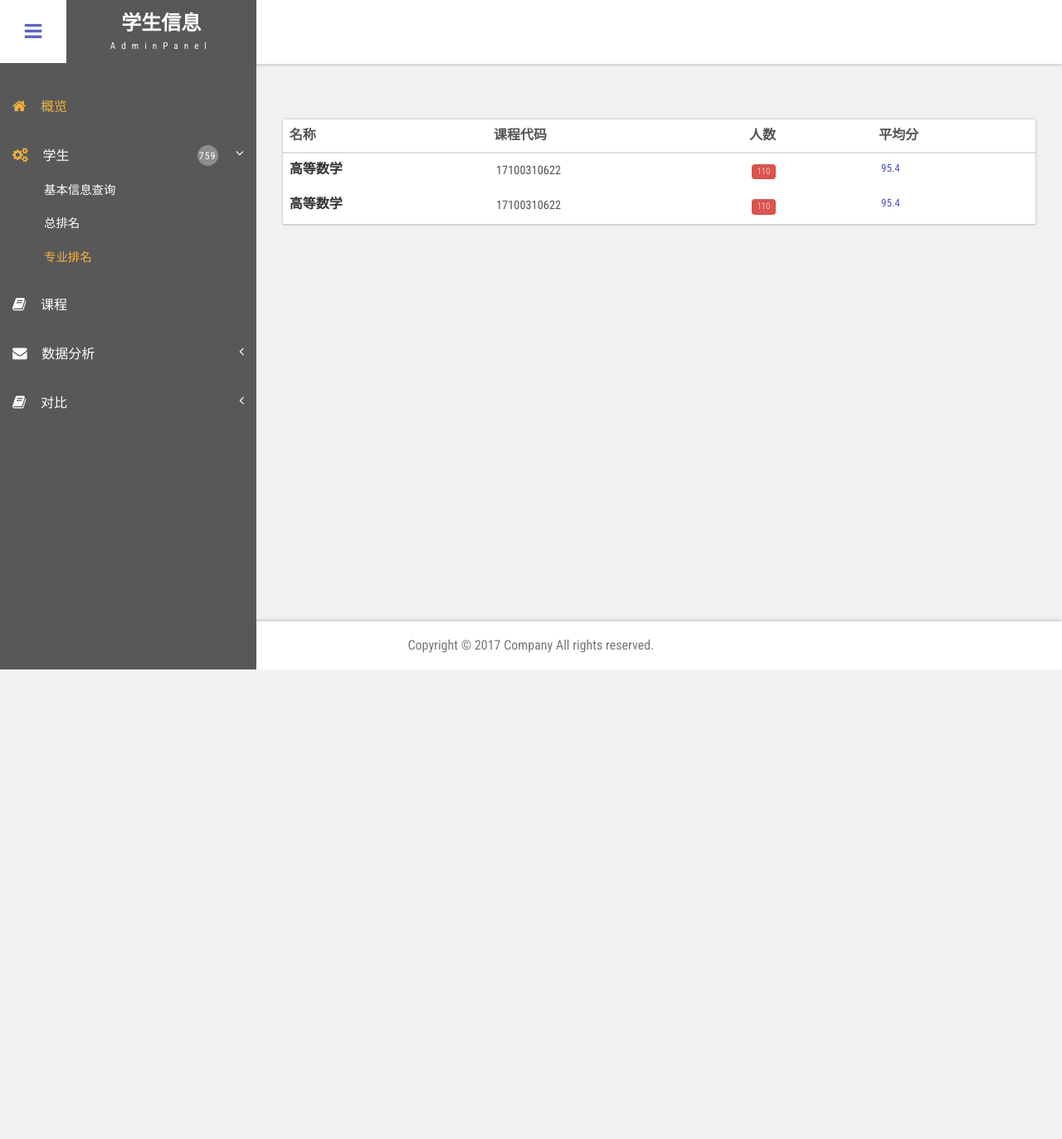
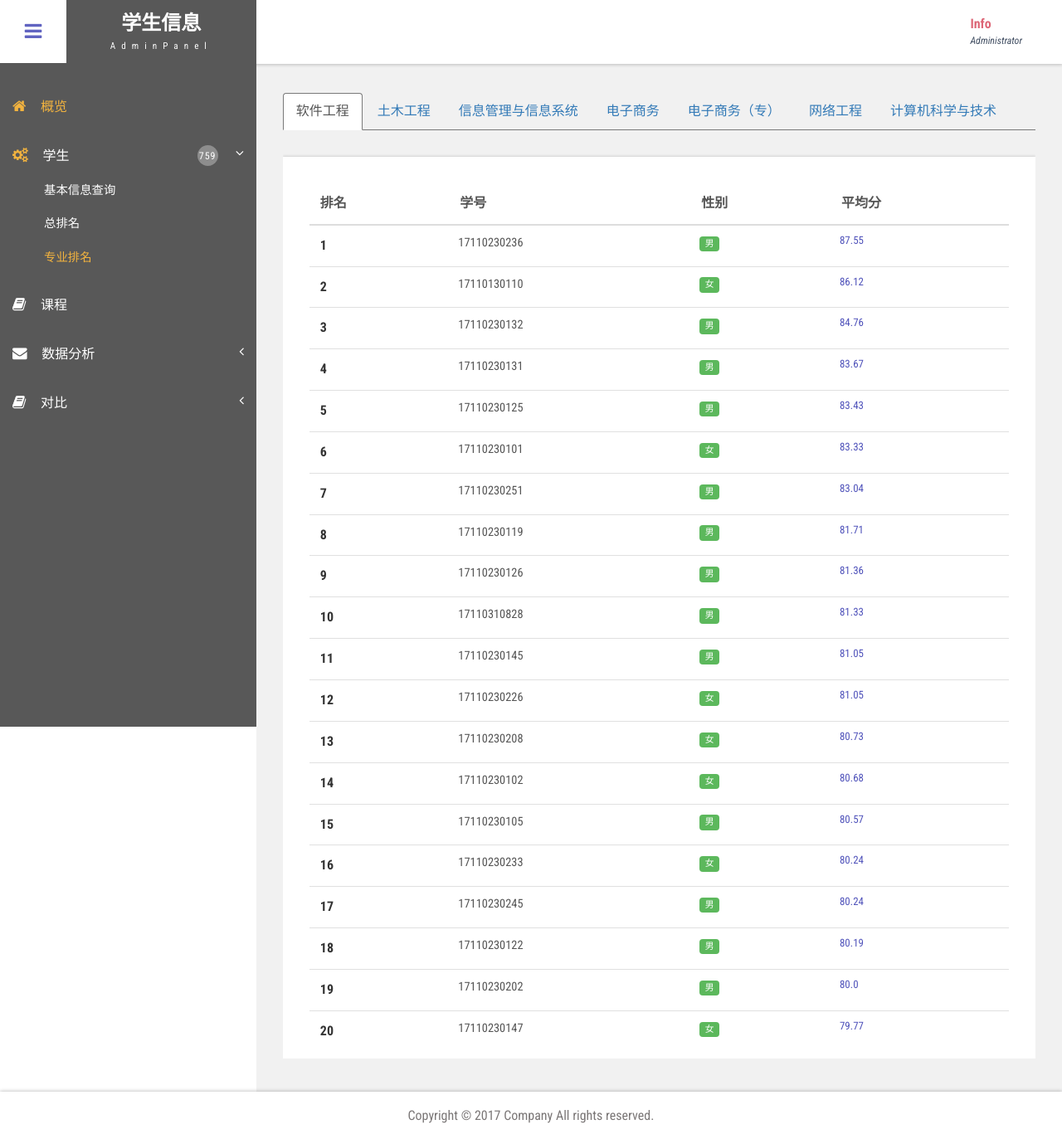
Before and after one commit to situmaimes/studentscoreanalysissystem, a Flask app: page /specializedRank in a window 1280 px wide. Shown: the whole page at 83% size. Before the commit the page ends 807 px from the top, so only its background shows below. Run offline with Flask 2, Linux system fonts and the light colour scheme; data comes from the database, SQL or seed files in the repository; both versions use the stored data as it was after the commit; parts of the project's set-up code (start-up, migrations or seed data) failed here and were passed over; some libraries are stand-ins or nearby versions.

Commit message:
add favicon.ico, specializedRank page

```diff
--- a/app/main/views.py
+++ b/app/main/views.py
@@ -44,16 +44,47 @@ def students():
 
 @main.route("/lesson",methods=["GET","POST"])
 def lessons():
+
     return render_template("lessons.html",studentNum=main.studentNum)
 @main.route("/totalRank",methods=["GET","POST"])
 def totalRank():
-    top20score = Student.query.order_by(Student.average.desc()).all()[:100]
-
-    g.score = top20score
-    return render_template("totalRank.html",studentNum=main.studentNum, g = g)
+    topscore = Student.query.order_by(Student.average.desc()).all()[:300]
+    for stu in topscore:
+        stu.average = round(stu.average, 2)
+    g.score = topscore
+    return render_template("totalRank.html", studentNum = main.studentNum, g = g)
 @main.route("/specializedRank",methods=["GET","POST"])
 def specializedRank():
-    return render_template("specializedRank.html",studentNum=main.studentNum)
+    software_score = Student.query.filter_by(majorName = '软件工程').order_by(Student.average.desc()).all()[:20]
+    for stu in software_score:
+        stu.average = round(stu.average, 2)
+    civil_score = Student.query.filter_by(majorName = '土木工程').order_by(Student.average.desc()).all()[:20]
+    for stu in civil_score:
+        stu.average = round(stu.average, 2)
+    info_score = Student.query.filter_by(majorName = '信息管理与信息系统').order_by(Student.average.desc()).all()[:20]
+    for stu in info_score:
+        stu.average = round(stu.average, 2)
+    e_bussiness_score = Student.query.filter_by(majorName = '电子商务').order_by(Student.average.desc()).all()[:20]
+    for stu in e_bussiness_score:
+        stu.average = round(stu.average, 2)
+    e_bussiness_s_score = Student.query.filter_by(majorName = '电子商务（专）').order_by(Student.average.desc()).all()[:20]
+
+    net_score = Student.query.filter_by(majorName = '网络工程').order_by(Student.average.desc()).all()[:17]
+    for stu in net_score:
+        stu.average = round(stu.average, 2)
+    cs_score = Student.query.filter_by(majorName = '计算机科学与技术').order_by(Student.average.desc()).all()[:20]
+    for stu in cs_score:
+        stu.average = round(stu.average, 2)
+    specializedScore = []
+    specializedScore.append({'name': '软件工程', 'score': software_score})
+    specializedScore.append({'name': '土木工程', 'score': civil_score})
+    specializedScore.append({'name': '信息管理与信息系统', 'score': info_score})
+    specializedScore.append({'name': '电子商务', 'score': e_bussiness_score})
+    specializedScore.append({'name': '电子商务（专）', 'score': e_bussiness_s_score})
+    specializedScore.append({'name': '网络工程', 'score': net_score})
+    specializedScore.append({'name': '计算机科学与技术', 'score': cs_score})
+    g.specializedScore = specializedScore
+    return render_template("specializedRank.html", studentNum = main.studentNum, g = g)
 
 
 
--- a/app/templates/index.html
+++ b/app/templates/index.html
@@ -42,7 +42,7 @@
 						<h4 class="title">性别比例</h4>
 						<canvas id="pie" height="300" width="600"> </canvas>
 					</div>
-					<div class="col-md-8 stats-info widget states-mdl">
+					<div class="col-md-6 stats-info states-mdl widget">
 						<div class="stats-title">
 							<h4 class="title">专业分布</h4>
 						</div>
@@ -101,7 +101,7 @@
 				</div>
 				<div class="row">
 
-					<div class="stats-info widget-shadow">
+					<div class="panel-body widget-shadow">
 						<table class="table stats-table table-hover">
 							<thead>
 								<tr>
--- a/app/templates/specializedRank.html
+++ b/app/templates/specializedRank.html
@@ -5,33 +5,44 @@
 		<div class="row-one">
 			<div class="clearfix"> </div>
 		</div>
+
+			<ul id="myTabs" class="nav nav-tabs" role="tablist">
+				{% for major in g.specializedScore %}
+				<li role="presentation" class="{% if loop.index == 1 %}active{% endif %}">
+					<a href="#{{ loop.index }}" id="{{ loop.index }}-tab" role="tab" data-toggle="tab" aria-controls="{{ loop.index }}" aria-expanded="{% if loop.index == 1 %}true{% endif %}">{{ major.name }}</a>
+				</li>
+				{% endfor %}
+			</ul>
+				<div id="myTabContent" class="tab-content scrollbar1" tabindex="5001" style="overflow: hidden; outline: none;">
+					{% for major in g.specializedScore %}
+					<div role="tabpanel" class="tab-pane {% if loop.index == 1 %}active in{% endif %}" id="{{ loop.index }}" aria-labelledby="{{ loop.index }}-tab">
+
 						<div class="charts">
+							</div>
+							<div class="tables">
 
-				</div>
-				<div class="row">
-					 <div class="col stats-info widget-shadow">
+								<div class="panel-body widget-shadow">
 									<table class="table stats-table table-hover">
 										<thead>
 											<tr>
-									<th>名称</th>
-									<th>课程代码</th>
-									<th>人数</th>
+												<th>排名</th>
+												<th>学号</th>
+												<th>性别</th>
 												<th>平均分</th>
 											</tr>
 										</thead>
 										<tbody>
-								<tr>
-									<th scope="row">高等数学</th>
-									<td>17100310622</td>
-									<td><span class="label label-danger">110</span></td>
-									<td><h5>95.4 <i class="label"></i></h5></td>
+											{% for student in major.score %}
+											<tr style="cursor: pointer;" onclick="window.open('https://www.baidu.com')">
+												<th scope="row">{{ loop.index }}</th>
+												<td>{{ student.id }}</td>
+												<td><span class="label label-success">{{ student.gender }}</span></td>
+												<td><h5>{{ student.average }} <i class="label"></i></h5></td>
 											</tr>
-                                <tr>
-									<th scope="row">高等数学</th>
-									<td>17100310622</td>
-									<td><span class="label label-danger">110</span></td>
-									<td><h5>95.4 <i class="label"></i></h5></td>
-								</tr>
+											{% endfor %}
+											<script>
+
+											</script>
 										</tbody>
 									</table>
 								</div>
@@ -39,5 +50,9 @@
 							</div>
 						<div class="clearfix"> </div>
 					</div>
+				{% endfor %}
+			</div>
+		<div class="clearfix"> </div>
+	</div>
 </div>
 {% endblock %}
--- a/app/templates/template.html
+++ b/app/templates/template.html
@@ -1,10 +1,12 @@
 <!DOCTYPE HTML>
 <html>
 <head>
-<title>Home</title>
+<title>成绩信息管理</title>
 <meta name="viewport" content="width=device-width, initial-scale=1">
 <meta http-equiv="Content-Type" content="text/html; charset=utf-8" />
 <script type="application/x-javascript"> addEventListener("load", function() { setTimeout(hideURLbar, 0); }, false); function hideURLbar(){ window.scrollTo(0,1); } </script>
+<!-- add favicon.ico -->
+<link rel="icon" href="{{ url_for('static', filename = 'images/favicon.ico') }}" type="image/x-icon" />
 <!-- Bootstrap Core CSS -->
 <link href="{{ url_for('static', filename = 'css/bootstrap.css') }}" rel='stylesheet' type='text/css' />
 <!-- Custom CSS -->
@@ -110,6 +112,24 @@
 			{% block search %}
 
 			{% endblock %}
+			<div class="header-right">
+				<div class="profile_details">
+					<ul>
+						<li class="dropdown profile_details_drop">
+							<a href="#" class="dropdown-toggle" data-toggle="dropdown" aria-expanded="false">
+								<div class="profile_img">
+									<div class="user-name">
+										<p>Info</p>
+										<span>Administrator</span>
+									</div>
+									<div class="clearfix"></div>
+								</div>
+							</a>
+						</li>
+					</ul>
+				</div>
+			</div>
+				<div class="clearfix"> </div>
 		</div>
 		<!-- //header-ends -->
 		<!-- main content start-->
```
Also changed, not shown: app/templates/totalRank.html (+16 -2 lines), app/static/images/favicon.ico (added), data-dev.sqlite. Lines whose indentation alone changed are shown as unchanged.
